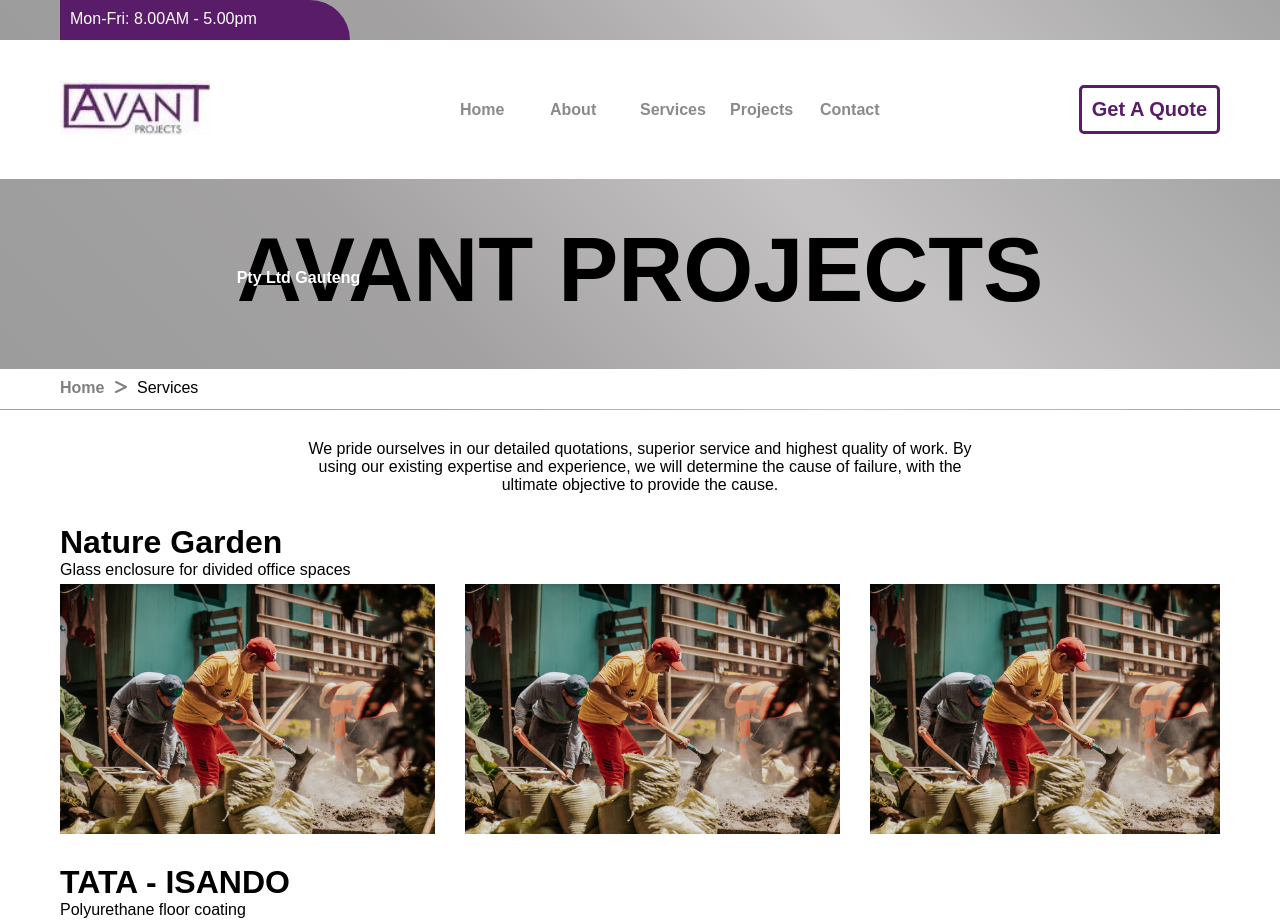
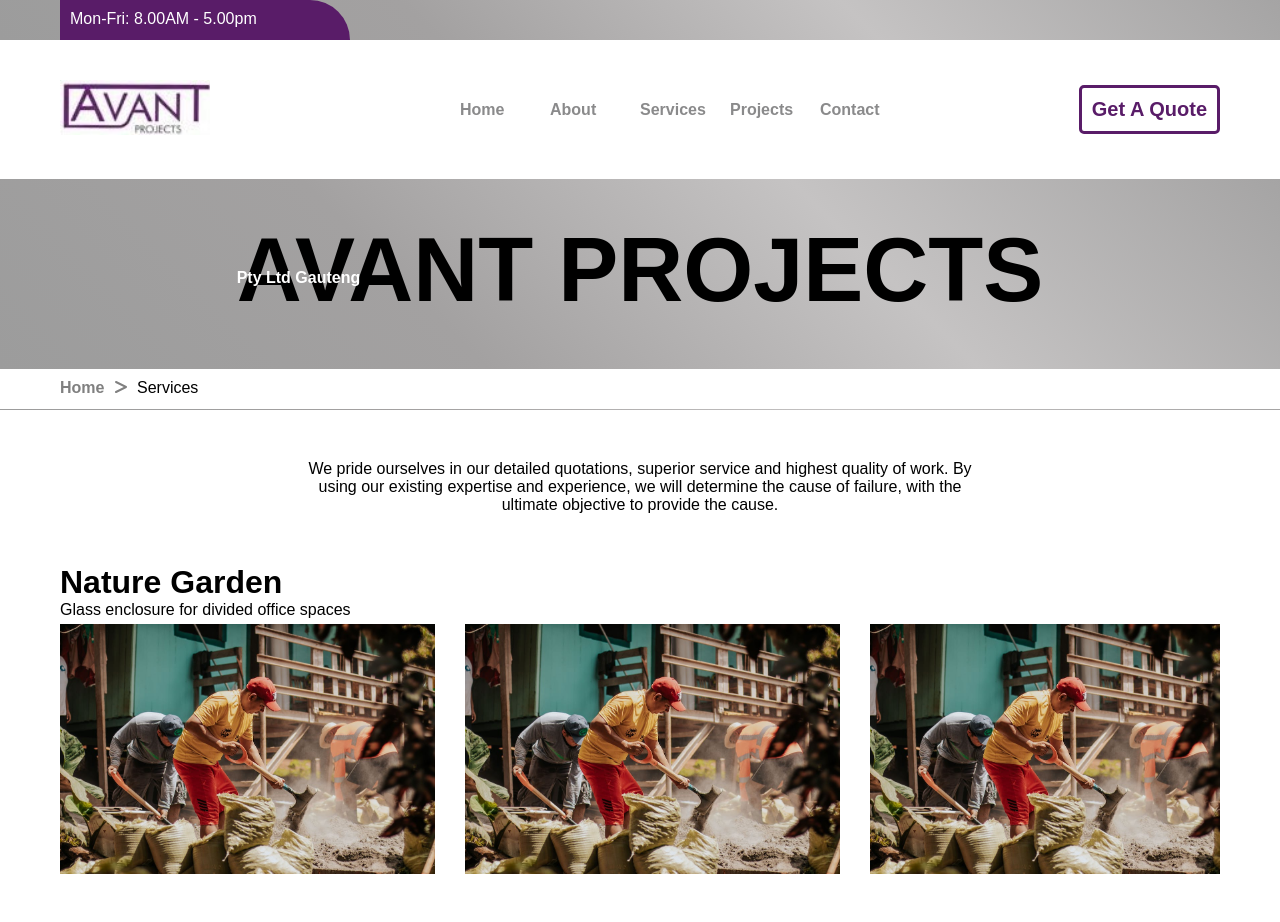
Before and after one commit to DiksonIvySon/Avant-Projects, a React (Vite) app in the folder AvantProjects/: page /projects in a window 1280 px wide. Shown: the top 922 px of the page. Built offline with nearby package versions, Linux system fonts and the light colour scheme.

Commit message:
Made some styling changes to the projects page.

```diff
--- a/AvantProjects/src/pages/Projects.css
+++ b/AvantProjects/src/pages/Projects.css
@@ -15,15 +15,29 @@
     object-fit: cover;
 }
 
+div.scroll-container::-webkit-scrollbar {
+    background-color: rgb(201, 200, 200);
+    height: 15px;
+}
+
+div.scroll-container::-webkit-scrollbar-thumb {
+    background-color: rgb(136, 135, 135);
+    width: 5px;
+}
+
 .project-page-paragraph {
     display: flex;
     justify-content: center;
 }
 
 .project-page-paragraph p {
-    margin: 30px;
+    margin: 50px 10px;
     max-width: 700px;
     text-align: center;
+}
+
+.projects-page-project {
+    margin-bottom: 30px;
 }
 
 .projects-page-project p {
```
